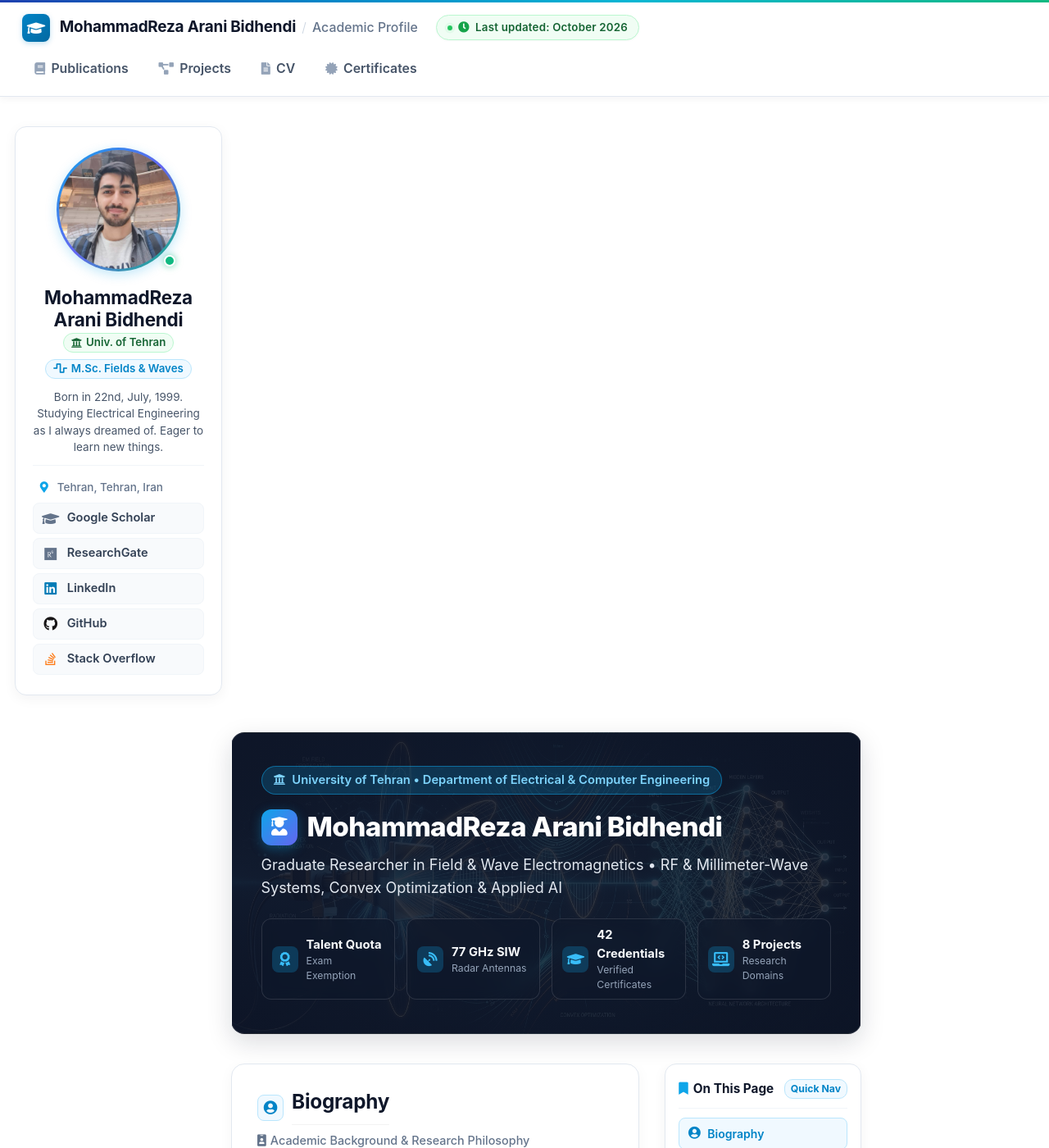
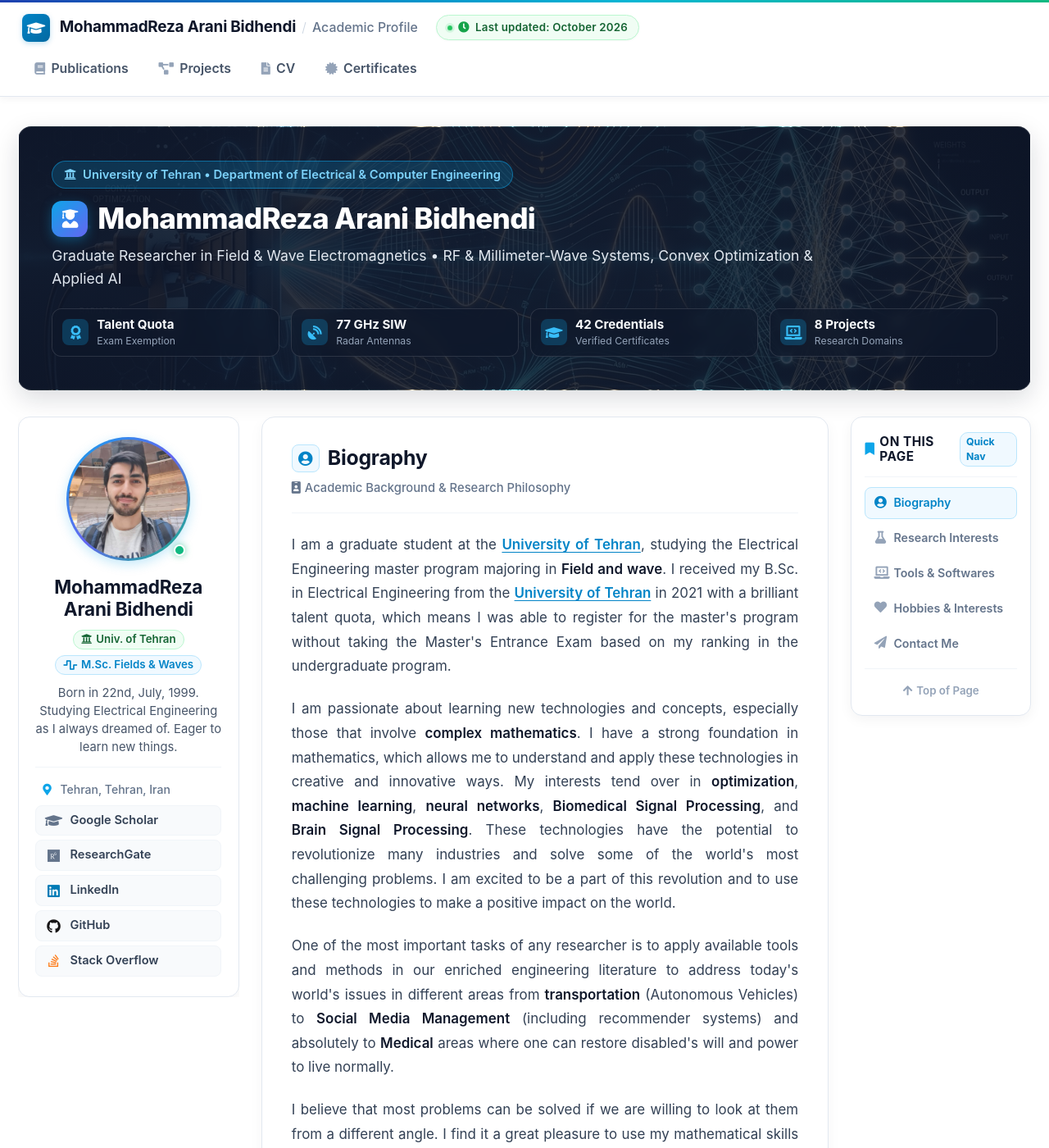
Before and after one commit to MohammadReza-Arani/MohammadReza-Arani.github.io, a Jekyll site: the page built from _pages/about.md, in a window 1280 px wide and 1400 px high. Shown: the whole window at 82% size. Built offline with Jekyll 4.4.1, drawn with Linux system fonts in a browser that asks for light colours; part of the change alters nothing that is shown.

Commit message:
Fix home page sizing, multi-column layout, and sticky floating TOC

```diff
--- a/_pages/about.md
+++ b/_pages/about.md
@@ -2,7 +2,8 @@
 permalink: /
 title: "Biography"
 excerpt: "About me"
-author_profile: true
+layout: archive
+author_profile: false
 redirect_from:
   - /about/
   - /about.html
@@ -13,7 +14,7 @@ redirect_from:
 
 <div class="home-page-scope">
 
-  <!-- Top Hero Banner with Generated Imagery -->
+  <!-- Top Full-Width Hero Banner Card with Generated Imagery -->
   <div class="home-hero-card" style="background-image: linear-gradient(135deg, rgba(15, 23, 42, 0.92) 0%, rgba(15, 23, 42, 0.80) 100%), url('{{ base_path }}/images/home_hero_bg.jpg');">
     <div class="home-hero-content">
       <div class="home-hero-badge">
@@ -60,11 +61,18 @@ redirect_from:
     </div>
   </div>
 
-  <!-- Two-Column Layout: Main Content + Right Floating Sticky TOC -->
-  <div class="home-layout">
-
-    <!-- MAIN CONTENT COLUMN -->
-    <main class="home-main-col">
+  <!-- Multi-Column Layout: Left Author Sidebar + Center Main Content + Right Floating Sticky TOC -->
+  <div class="home-page-layout">
+
+    <!-- LEFT COLUMN: Sticky Author Profile Card & Academic Links -->
+    <aside class="home-left-sidebar" aria-label="Author Profile &amp; Research Links">
+      <div class="home-sticky-left-box">
+        {% include author-profile.html %}
+      </div>
+    </aside>
+
+    <!-- CENTER COLUMN: Main Content Area (Spacious & Wide) -->
+    <main class="home-main-content">
 
       <!-- Section 1: Biography -->
       <section class="home-section-card" id="biography">
@@ -91,7 +99,7 @@ redirect_from:
           </p>
         </div>
 
-        <!-- Showcase Action Cards for Projects and CV -->
+        <!-- Featured Action Cards for Projects and CV -->
         <div class="home-featured-action-grid">
           <a href="{{ base_path }}/Projects.html" class="home-featured-card home-card--projects">
             <div class="home-featured-card-top">
@@ -178,7 +186,7 @@ redirect_from:
         </div>
       </section>
 
-      <!-- Section 3: Tools & Softwares (Styled per media_1792709561702.png) -->
+      <!-- Section 3: Tools & Softwares (Per Screenshot media_1792709561702.png) -->
       <section class="home-section-card" id="tools-softwares">
         <div class="home-section-header">
           <div class="home-section-title-wrap">
@@ -458,7 +466,7 @@ redirect_from:
 
     </main>
 
-    <!-- RIGHT FLOATING STICKY TABLE OF CONTENTS -->
+    <!-- RIGHT COLUMN: Floating Sticky Table of Contents (TOC) -->
     <aside class="home-toc-sidebar" id="home-toc-sidebar" aria-label="Home Table of Contents">
       <div class="home-sticky-toc-box">
         <div class="home-toc-header">
@@ -500,8 +508,8 @@ redirect_from:
           </ul>
         </nav>
         <div class="home-toc-footer">
-          <a href="#biography" onclick="scrollToHomeSection('biography'); return false;" class="home-toc-top-btn">
-            <i class="fas fa-arrow-up"></i> Back to Top
+          <a href="#" onclick="window.scrollTo({top: 0, behavior: 'smooth'}); return false;" class="home-toc-top-btn">
+            <i class="fas fa-arrow-up"></i> Top of Page
           </a>
         </div>
       </div>
@@ -538,10 +546,32 @@ redirect_from:
 
 </div>
 
-<!-- Encapsulated Home Page Styling -->
+<!-- Full-Width & Responsive Scoped CSS Styles -->
 <style>
-/* Suppress default page title and breadcrumbs */
-.page__title,
+/* ==========================================================================
+   Full Width Page Overrides (Maximal width, matching Projects page)
+   ========================================================================== */
+#main {
+  max-width: 98% !important;
+  width: 98% !important;
+  margin-left: auto !important;
+  margin-right: auto !important;
+  padding-left: 0.5rem !important;
+  padding-right: 0.5rem !important;
+  overflow: visible !important;
+}
+
+.archive {
+  width: 100% !important;
+  max-width: 100% !important;
+  float: none !important;
+  margin-left: 0 !important;
+  margin-right: 0 !important;
+  padding: 0 !important;
+  overflow: visible !important;
+}
+
+.archive > .page__title,
 .breadcrumbs {
   display: none !important;
 }
@@ -549,11 +579,17 @@ redirect_from:
 .home-page-scope {
   font-family: -apple-system, BlinkMacSystemFont, "Segoe UI", Roboto, "Helvetica Neue", Arial, sans-serif;
   color: #1e293b;
-  margin-top: -0.5rem;
+  width: 100% !important;
+  max-width: 100% !important;
+  box-sizing: border-box;
+}
+
+.home-page-scope * {
+  box-sizing: border-box;
 }
 
 /* ==========================================================================
-   Hero Banner Card
+   Top Full-Width Hero Banner Card
    ========================================================================== */
 .home-hero-card {
   position: relative;
@@ -561,12 +597,12 @@ redirect_from:
   background-position: center;
   background-repeat: no-repeat;
   border-radius: 16px;
-  padding: 2.25rem 2rem;
-  margin-bottom: 2rem;
+  padding: 2.25rem 2.25rem;
+  margin-bottom: 1.75rem;
   box-shadow: 0 10px 30px rgba(15, 23, 42, 0.15);
   border: 1px solid rgba(255, 255, 255, 0.12);
   color: #ffffff;
-  overflow: hidden;
+  width: 100%;
 }
 
 .home-hero-badge {
@@ -580,12 +616,12 @@ redirect_from:
   font-size: 0.82rem;
   font-weight: 600;
   color: #7dd3fc;
-  margin-bottom: 1rem;
+  margin-bottom: 0.85rem;
 }
 
 .home-hero-title {
-  margin: 0 0 0.6rem 0;
-  font-size: 1.85rem;
+  margin: 0 0 0.5rem 0;
+  font-size: 1.95rem;
   font-weight: 800;
   letter-spacing: -0.02em;
   color: #ffffff !important;
@@ -610,19 +646,21 @@ redirect_from:
 }
 
 .home-hero-subtitle {
-  margin: 0 0 1.5rem 0;
-  font-size: 0.96rem;
+  margin: 0 0 1.25rem 0;
+  font-size: 0.98rem;
   line-height: 1.55;
   color: #e2e8f0;
-  max-width: 850px;
+  max-width: 950px;
 }
 
 .home-hero-stats {
   display: grid;
   grid-template-columns: repeat(2, 1fr);
   gap: 10px;
-
-  @media (min-width: 768px) {
+}
+
+@media (min-width: 768px) {
+  .home-hero-stats {
     grid-template-columns: repeat(4, 1fr);
     gap: 14px;
   }
@@ -664,7 +702,7 @@ redirect_from:
 }
 
 .home-stat-val {
-  font-size: 0.82rem;
+  font-size: 0.84rem;
   font-weight: 700;
   color: #f8fafc;
 }
@@ -675,36 +713,54 @@ redirect_from:
 }
 
 /* ==========================================================================
-   Two-Column Layout
+   Multi-Column Page Layout with Full Height Stretch for Sticky Children
    ========================================================================== */
-.home-layout {
-  display: flex;
-  flex-direction: column;
+.home-page-layout {
+  display: flex;
+  align-items: stretch; /* Crucial: lets both sidebars stretch full height */
   gap: 1.5rem;
+  width: 100%;
   position: relative;
 }
 
-@media (min-width: 992px) {
-  .home-layout {
-    display: grid;
-    grid-template-columns: 1fr 240px;
-    gap: 1.75rem;
-    align-items: start;
-  }
-}
-
-.home-main-col {
+/* ==========================================================================
+   LEFT SIDEBAR: Sticky Author Profile Card
+   ========================================================================== */
+.home-left-sidebar {
+  width: 270px;
+  min-width: 270px;
+  max-width: 270px;
+  flex-shrink: 0;
+  align-self: stretch;
+  position: relative;
+}
+
+.home-sticky-left-box {
+  position: -webkit-sticky;
+  position: sticky;
+  top: 80px;
+  max-height: calc(100vh - 95px);
+  overflow-y: auto;
+}
+
+/* Reset default margin on profile card when inside sticky box */
+.home-left-sidebar .author__card-wrapper {
+  margin-bottom: 0;
+}
+
+/* ==========================================================================
+   CENTER MAIN CONTENT (Spacious & Flexible)
+   ========================================================================== */
+.home-main-content {
+  flex: 1;
   min-width: 0;
 }
 
-/* ==========================================================================
-   Section Cards
-   ========================================================================== */
 .home-section-card {
   background: #ffffff;
   border: 1px solid #e2e8f0;
   border-radius: 16px;
-  padding: 1.75rem 1.75rem;
+  padding: 1.85rem 2rem;
   margin-bottom: 2rem;
   box-shadow: 0 4px 18px rgba(15, 23, 42, 0.04);
   scroll-margin-top: 85px;
@@ -718,14 +774,14 @@ redirect_from:
 
 .home-section-card.flash-highlight {
   border-color: #0ea5e9;
-  box-shadow: 0 0 0 3px rgba(14, 165, 233, 0.25);
+  box-shadow: 0 0 0 4px rgba(14, 165, 233, 0.25);
   transition: all 0.3s ease;
 }
 
 .home-section-header {
   border-bottom: 1px solid #f1f5f9;
   padding-bottom: 1rem;
-  margin-bottom: 1.25rem;
+  margin-bottom: 1.35rem;
 }
 
 .home-section-title-wrap {
@@ -739,25 +795,25 @@ redirect_from:
   display: inline-flex;
   align-items: center;
   justify-content: center;
-  width: 32px;
-  height: 32px;
+  width: 34px;
+  height: 34px;
   border-radius: 8px;
   background: #f0f9ff;
   border: 1px solid #bae6fd;
   color: #0284c7;
-  font-size: 0.95rem;
+  font-size: 1rem;
 }
 
 .home-section-title {
   margin: 0;
-  font-size: 1.35rem;
+  font-size: 1.38rem;
   font-weight: 700;
   color: #0f172a;
   letter-spacing: -0.01em;
 }
 
 .home-section-subtitle {
-  font-size: 0.8rem;
+  font-size: 0.82rem;
   color: #64748b;
   font-weight: 500;
   display: inline-flex;
@@ -765,17 +821,15 @@ redirect_from:
   gap: 5px;
 }
 
-/* ==========================================================================
-   Biography Content
-   ========================================================================== */
+/* Biography Text */
 .home-bio-body {
-  font-size: 0.92rem;
-  line-height: 1.7;
+  font-size: 0.94rem;
+  line-height: 1.75;
   color: #334155;
 }
 
 .home-bio-body p {
-  margin-bottom: 1.15rem;
+  margin-bottom: 1.25rem;
   text-align: justify;
 }
 
@@ -803,7 +857,7 @@ redirect_from:
 .home-featured-action-grid {
   display: grid;
   grid-template-columns: 1fr;
-  gap: 1rem;
+  gap: 1.25rem;
   margin-top: 1.5rem;
 }
 
@@ -819,7 +873,7 @@ redirect_from:
   background: #f8fafc;
   border: 1px solid #e2e8f0;
   border-radius: 14px;
-  padding: 1.25rem 1.25rem;
+  padding: 1.35rem 1.4rem;
   text-decoration: none !important;
   color: inherit !important;
   transition: all 0.25s cubic-bezier(0.4, 0, 0.2, 1);
@@ -829,7 +883,7 @@ redirect_from:
 
 .home-featured-card:hover {
   transform: translateY(-3px);
-  box-shadow: 0 8px 20px rgba(15, 23, 42, 0.08);
+  box-shadow: 0 8px 22px rgba(15, 23, 42, 0.08);
 }
 
 .home-card--projects:hover {
@@ -846,17 +900,17 @@ redirect_from:
   display: flex;
   justify-content: space-between;
   align-items: center;
-  margin-bottom: 0.75rem;
+  margin-bottom: 0.85rem;
 }
 
 .home-featured-icon {
   display: inline-flex;
   align-items: center;
   justify-content: center;
-  width: 38px;
-  height: 38px;
+  width: 40px;
+  height: 40px;
   border-radius: 10px;
-  font-size: 1.1rem;
+  font-size: 1.15rem;
 }
 
 .home-card--projects .home-featured-icon {
@@ -870,9 +924,9 @@ redirect_from:
 }
 
 .home-featured-badge {
-  font-size: 0.72rem;
+  font-size: 0.74rem;
   font-weight: 700;
-  padding: 3px 9px;
+  padding: 3px 10px;
   border-radius: 12px;
 }
 
@@ -887,16 +941,16 @@ redirect_from:
 }
 
 .home-featured-title {
-  margin: 0 0 0.4rem 0;
-  font-size: 1.05rem;
+  margin: 0 0 0.5rem 0;
+  font-size: 1.1rem;
   font-weight: 700;
   color: #0f172a;
 }
 
 .home-featured-desc {
-  margin: 0 0 1rem 0;
-  font-size: 0.81rem;
-  line-height: 1.5;
+  margin: 0 0 1.15rem 0;
+  font-size: 0.84rem;
+  line-height: 1.55;
   color: #64748b;
   flex-grow: 1;
 }
@@ -905,7 +959,7 @@ redirect_from:
   display: inline-flex;
   align-items: center;
   gap: 6px;
-  font-size: 0.82rem;
+  font-size: 0.84rem;
   font-weight: 700;
 }
 
@@ -923,10 +977,10 @@ redirect_from:
 .home-interests-grid {
   display: grid;
   grid-template-columns: 1fr;
-  gap: 1rem;
-}
-
-@media (min-width: 640px) {
+  gap: 1.1rem;
+}
+
+@media (min-width: 680px) {
   .home-interests-grid {
     grid-template-columns: 1fr 1fr;
   }
@@ -942,7 +996,7 @@ redirect_from:
   background: #f8fafc;
   border: 1px solid #e2e8f0;
   border-radius: 12px;
-  padding: 1.15rem 1.15rem;
+  padding: 1.2rem 1.25rem;
   transition: all 0.25s ease;
 }
 
@@ -957,12 +1011,12 @@ redirect_from:
   display: inline-flex;
   align-items: center;
   justify-content: center;
-  width: 38px;
-  height: 38px;
+  width: 40px;
+  height: 40px;
   border-radius: 10px;
   background: linear-gradient(135deg, #0ea5e9, #3b82f6);
   color: #ffffff;
-  font-size: 1rem;
+  font-size: 1.05rem;
   flex-shrink: 0;
   box-shadow: 0 3px 10px rgba(14, 165, 233, 0.25);
 }
@@ -972,21 +1026,21 @@ redirect_from:
 }
 
 .interest-title {
-  margin: 0 0 0.35rem 0;
-  font-size: 0.95rem;
+  margin: 0 0 0.4rem 0;
+  font-size: 0.98rem;
   font-weight: 700;
   color: #0f172a;
 }
 
 .interest-desc {
   margin: 0;
-  font-size: 0.81rem;
-  line-height: 1.48;
+  font-size: 0.83rem;
+  line-height: 1.5;
   color: #64748b;
 }
 
 /* ==========================================================================
-   Tools & Softwares (Exact Match to media_1792709561702.png)
+   Tools & Softwares Table (Exact Match per media_1792709561702.png)
    ========================================================================== */
 .prof-table-card {
   background: #ffffff;
@@ -1009,8 +1063,8 @@ redirect_from:
 }
 
 .home-prof-table th {
-  padding: 12px 16px;
-  font-size: 0.85rem;
+  padding: 12px 18px;
+  font-size: 0.86rem;
   font-weight: 700;
   letter-spacing: 0.02em;
   text-transform: uppercase;
@@ -1019,12 +1073,12 @@ redirect_from:
 
 .th-lang {
   text-align: left;
-  width: 38%;
+  width: 36%;
 }
 
 .th-prof {
   text-align: center;
-  width: 62%;
+  width: 64%;
 }
 
 .home-prof-table tbody tr {
@@ -1041,24 +1095,24 @@ redirect_from:
 }
 
 .td-lang {
-  padding: 10px 16px;
+  padding: 11px 18px;
   vertical-align: middle;
   font-weight: 600;
-  font-size: 0.88rem;
+  font-size: 0.9rem;
   color: #1e293b;
   display: flex;
   align-items: center;
-  gap: 10px;
+  gap: 12px;
 }
 
 .lang-icon {
   display: inline-flex;
   align-items: center;
   justify-content: center;
-  width: 26px;
-  height: 26px;
+  width: 28px;
+  height: 28px;
   border-radius: 6px;
-  font-size: 0.85rem;
+  font-size: 0.9rem;
 }
 
 .lang-icon--matlab { background: #fee2e2; color: #dc2626; }
@@ -1071,13 +1125,13 @@ redirect_from:
 .lang-icon--solidity { background: #f1f5f9; color: #475569; }
 
 .td-prof {
-  padding: 10px 16px;
+  padding: 11px 18px;
   vertical-align: middle;
 }
 
 .prof-bar-track {
   width: 100%;
-  height: 28px;
+  height: 30px;
   background: #f1f5f9;
   border-radius: 6px;
   overflow: hidden;
@@ -1096,14 +1150,14 @@ redirect_from:
 }
 
 .prof-bar-label {
-  font-size: 0.82rem;
+  font-size: 0.85rem;
   font-weight: 800;
   color: #ffffff;
   letter-spacing: 0.02em;
-  text-shadow: 0 1px 2px rgba(0, 0, 0, 0.3);
-}
-
-/* Exact user colors from screenshot */
+  text-shadow: 0 1px 2px rgba(0, 0, 0, 0.35);
+}
+
+/* Exact user colors */
 .prof-fill--green {
   background: #3eba25; /* 90% Vibrant Green */
 }
@@ -1122,10 +1176,10 @@ redirect_from:
 .home-hobbies-grid {
   display: grid;
   grid-template-columns: 1fr;
-  gap: 1rem;
-}
-
-@media (min-width: 640px) {
+  gap: 1.1rem;
+}
+
+@media (min-width: 680px) {
   .home-hobbies-grid {
     grid-template-columns: 1fr 1fr;
   }
@@ -1138,7 +1192,7 @@ redirect_from:
   background: #f8fafc;
   border: 1px solid #e2e8f0;
   border-radius: 12px;
-  padding: 1.15rem 1.15rem;
+  padding: 1.2rem 1.25rem;
   transition: all 0.25s ease;
 }
 
@@ -1153,12 +1207,12 @@ redirect_from:
   display: inline-flex;
   align-items: center;
   justify-content: center;
-  width: 38px;
-  height: 38px;
+  width: 40px;
+  height: 40px;
   border-radius: 10px;
   background: linear-gradient(135deg, #10b981, #06b6d4);
   color: #ffffff;
-  font-size: 1rem;
+  font-size: 1.05rem;
   flex-shrink: 0;
   box-shadow: 0 3px 10px rgba(16, 185, 129, 0.25);
 }
@@ -1168,16 +1222,16 @@ redirect_from:
 }
 
 .hobby-title {
-  margin: 0 0 0.35rem 0;
-  font-size: 0.95rem;
+  margin: 0 0 0.4rem 0;
+  font-size: 0.98rem;
   font-weight: 700;
   color: #0f172a;
 }
 
 .hobby-desc {
   margin: 0;
-  font-size: 0.81rem;
-  line-height: 1.48;
+  font-size: 0.83rem;
+  line-height: 1.5;
   color: #64748b;
 }
 
@@ -1201,14 +1255,14 @@ redirect_from:
   background: #f8fafc;
   border: 1px solid #e2e8f0;
   border-radius: 12px;
-  padding: 1.35rem 1.25rem;
+  padding: 1.4rem 1.35rem;
 }
 
 .contact-card-subheading {
   display: flex;
   align-items: center;
   gap: 8px;
-  font-size: 0.92rem;
+  font-size: 0.95rem;
   font-weight: 700;
   color: #0f172a;
   margin-bottom: 0.5rem;
@@ -1220,31 +1274,31 @@ redirect_from:
 
 .contact-form-intro,
 .contact-channels-intro {
-  font-size: 0.82rem;
+  font-size: 0.84rem;
   color: #64748b;
-  margin-bottom: 1rem;
-  line-height: 1.45;
+  margin-bottom: 1.1rem;
+  line-height: 1.5;
 }
 
 .modern-contact-form .form-group {
-  margin-bottom: 0.85rem;
+  margin-bottom: 0.95rem;
 }
 
 .modern-contact-form label {
   display: block;
-  font-size: 0.78rem;
+  font-size: 0.8rem;
   font-weight: 600;
   color: #475569;
-  margin-bottom: 0.3rem;
+  margin-bottom: 0.35rem;
 }
 
 .modern-contact-form input,
 .modern-contact-form textarea {
   width: 100%;
-  padding: 8px 12px;
+  padding: 9px 13px;
   border: 1px solid #cbd5e1;
   border-radius: 8px;
-  font-size: 0.83rem;
+  font-size: 0.85rem;
   background: #ffffff;
   color: #1e293b;
   box-sizing: border-box;
@@ -1262,12 +1316,12 @@ redirect_from:
   display: inline-flex;
   align-items: center;
   gap: 8px;
-  padding: 9px 18px;
+  padding: 10px 20px;
   background: linear-gradient(135deg, #0ea5e9, #0284c7);
   color: #ffffff;
   border: none;
   border-radius: 8px;
-  font-size: 0.84rem;
+  font-size: 0.86rem;
   font-weight: 700;
   cursor: pointer;
   box-shadow: 0 4px 12px rgba(14, 165, 233, 0.25);
@@ -1293,7 +1347,7 @@ redirect_from:
   background: #ffffff;
   border: 1px solid #e2e8f0;
   border-radius: 10px;
-  padding: 9px 12px;
+  padding: 10px 13px;
   text-decoration: none !important;
   color: inherit !important;
   transition: all 0.2s ease;
@@ -1329,7 +1383,7 @@ redirect_from:
 }
 
 .channel-label {
-  font-size: 0.7rem;
+  font-size: 0.72rem;
   font-weight: 700;
   text-transform: uppercase;
   color: #64748b;
@@ -1337,7 +1391,7 @@ redirect_from:
 }
 
 .channel-value {
-  font-size: 0.82rem;
+  font-size: 0.84rem;
   font-weight: 600;
   color: #0f172a;
 }
@@ -1348,23 +1402,23 @@ redirect_from:
 }
 
 /* ==========================================================================
-   Right Floating Sticky Table of Contents
+   RIGHT FLOATING STICKY TABLE OF CONTENTS (TOC)
    ========================================================================== */
 .home-toc-sidebar {
-  display: none;
-}
-
-@media (min-width: 992px) {
-  .home-toc-sidebar {
-    display: block;
-    width: 240px;
-  }
+  width: 220px;
+  min-width: 220px;
+  max-width: 220px;
+  flex-shrink: 0;
+  align-self: stretch; /* Crucial: stretches full column height so sticky works */
+  position: relative;
 }
 
 .home-sticky-toc-box {
   position: -webkit-sticky;
   position: sticky;
-  top: 75px;
+  top: 80px;
+  max-height: calc(100vh - 95px);
+  overflow-y: auto;
   background: #ffffff;
   border: 1px solid #e2e8f0;
   border-radius: 14px;
@@ -1377,8 +1431,8 @@ redirect_from:
   align-items: center;
   justify-content: space-between;
   border-bottom: 1px solid #f1f5f9;
-  padding-bottom: 0.6rem;
-  margin-bottom: 0.6rem;
+  padding-bottom: 0.65rem;
+  margin-bottom: 0.65rem;
 }
 
 .home-toc-title {
@@ -1389,6 +1443,8 @@ redirect_from:
   display: flex;
   align-items: center;
   gap: 6px;
+  text-transform: uppercase;
+  letter-spacing: 0.5px;
 }
 
 .home-toc-title i {
@@ -1425,7 +1481,7 @@ redirect_from:
   gap: 8px;
   padding: 7px 10px;
   border-radius: 8px;
-  font-size: 0.78rem;
+  font-size: 0.79rem;
   font-weight: 600;
   color: #64748b !important;
   text-decoration: none !important;
@@ -1472,7 +1528,7 @@ redirect_from:
   display: inline-flex;
   align-items: center;
   gap: 5px;
-  font-size: 0.72rem;
+  font-size: 0.74rem;
   font-weight: 600;
   color: #94a3b8 !important;
   text-decoration: none !important;
@@ -1487,7 +1543,7 @@ redirect_from:
    Mobile Floating Action Button & Drawer
    ========================================================================== */
 .home-mobile-toc-fab {
-  display: inline-flex;
+  display: none;
   align-items: center;
   gap: 8px;
   position: fixed;
@@ -1505,12 +1561,6 @@ redirect_from:
   cursor: pointer;
 }
 
-@media (min-width: 992px) {
-  .home-mobile-toc-fab {
-    display: none;
-  }
-}
-
 .home-mobile-toc-backdrop {
   position: fixed;
   top: 0;
@@ -1602,4 +1652,58 @@ redirect_from:
   color: #0ea5e9;
   font-size: 1rem;
 }
+
+/* ==========================================================================
+   Responsive Breakpoints
+   ========================================================================== */
+@media (max-width: 1199px) {
+  .home-left-sidebar {
+    width: 240px;
+    min-width: 240px;
+    max-width: 240px;
+  }
+  .home-toc-sidebar {
+    width: 200px;
+    min-width: 200px;
+    max-width: 200px;
+  }
+}
+
+@media (max-width: 991px) {
+  .home-toc-sidebar {
+    display: none !important;
+  }
+  .home-mobile-toc-fab {
+    display: inline-flex !important;
+  }
+}
+
+@media (max-width: 767px) {
+  .home-page-layout {
+    flex-direction: column !important;
+    gap: 1rem !important;
+  }
+  .home-left-sidebar {
+    width: 100% !important;
+    min-width: 100% !important;
+    max-width: 100% !important;
+  }
+  .home-sticky-left-box {
+    position: static !important;
+    max-height: none !important;
+    overflow-y: visible !important;
+  }
+  .home-hero-card {
+    padding: 1.5rem 1.25rem;
+  }
+  .home-hero-title {
+    font-size: 1.5rem;
+  }
+  .home-section-card {
+    padding: 1.25rem 1.25rem;
+  }
+  .home-featured-action-grid {
+    grid-template-columns: 1fr;
+  }
+}
 </style>
--- a/_sass/_sidebar.scss
+++ b/_sass/_sidebar.scss
@@ -3,14 +3,14 @@
    ========================================================================== */
 
 .sidebar {
-  -webkit-transform: translate3d(0, 0 , 0);
-          transform: translate3d(0, 0 , 0);
+  /* transform removed for sticky */
+          /* transform removed for sticky */
 
   @include clearfix();
   margin-bottom: 1.5em;
 
   @include breakpoint($large) {
-    @include span(2.6 of 12);
+    @include span(2 of 12);
     opacity: 1;
     -webkit-transition: opacity 0.2s ease-in-out;
             transition: opacity 0.2s ease-in-out;
```
Also changed, not shown: assets/js/home.js (+8 -8 lines).
